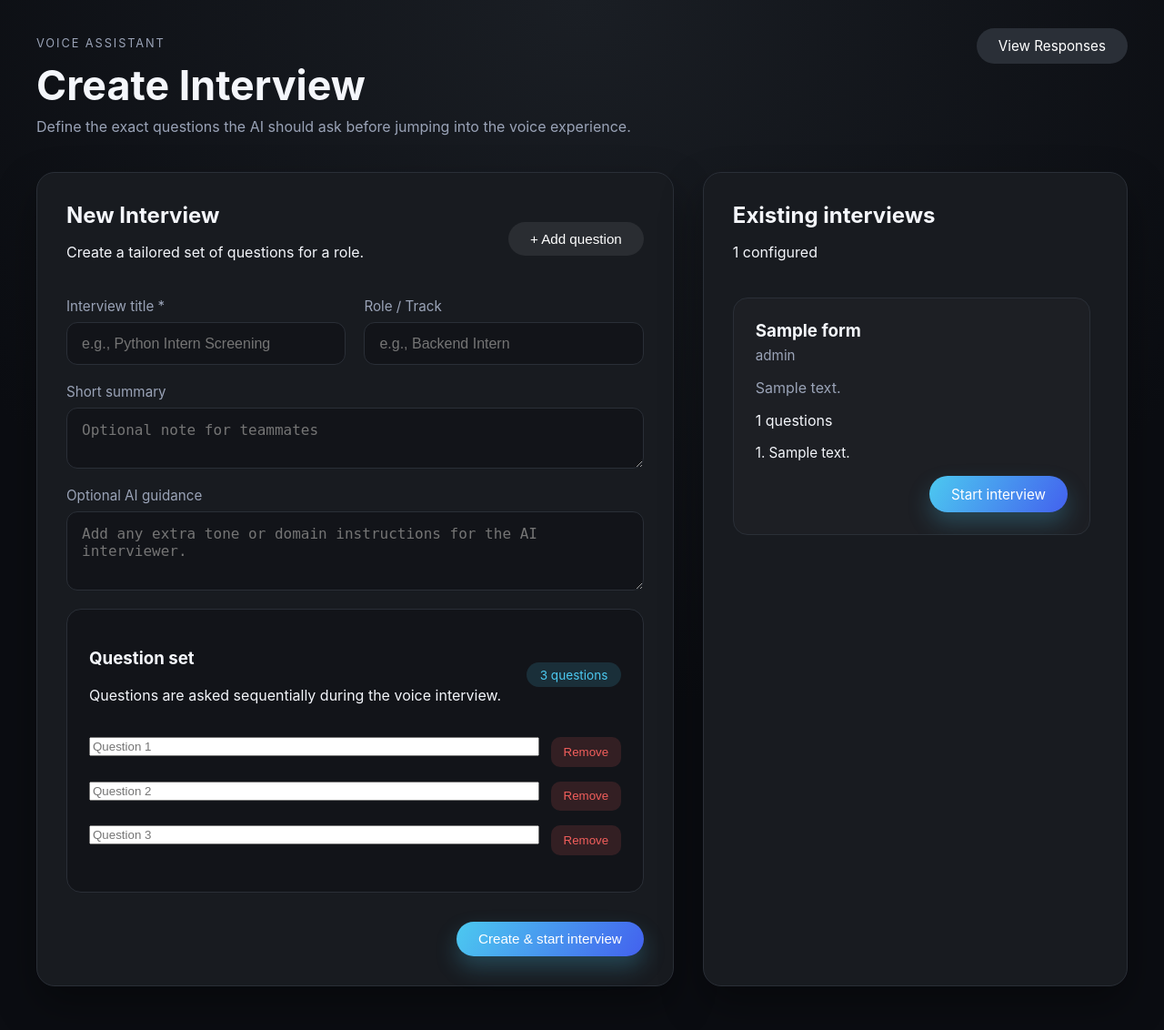
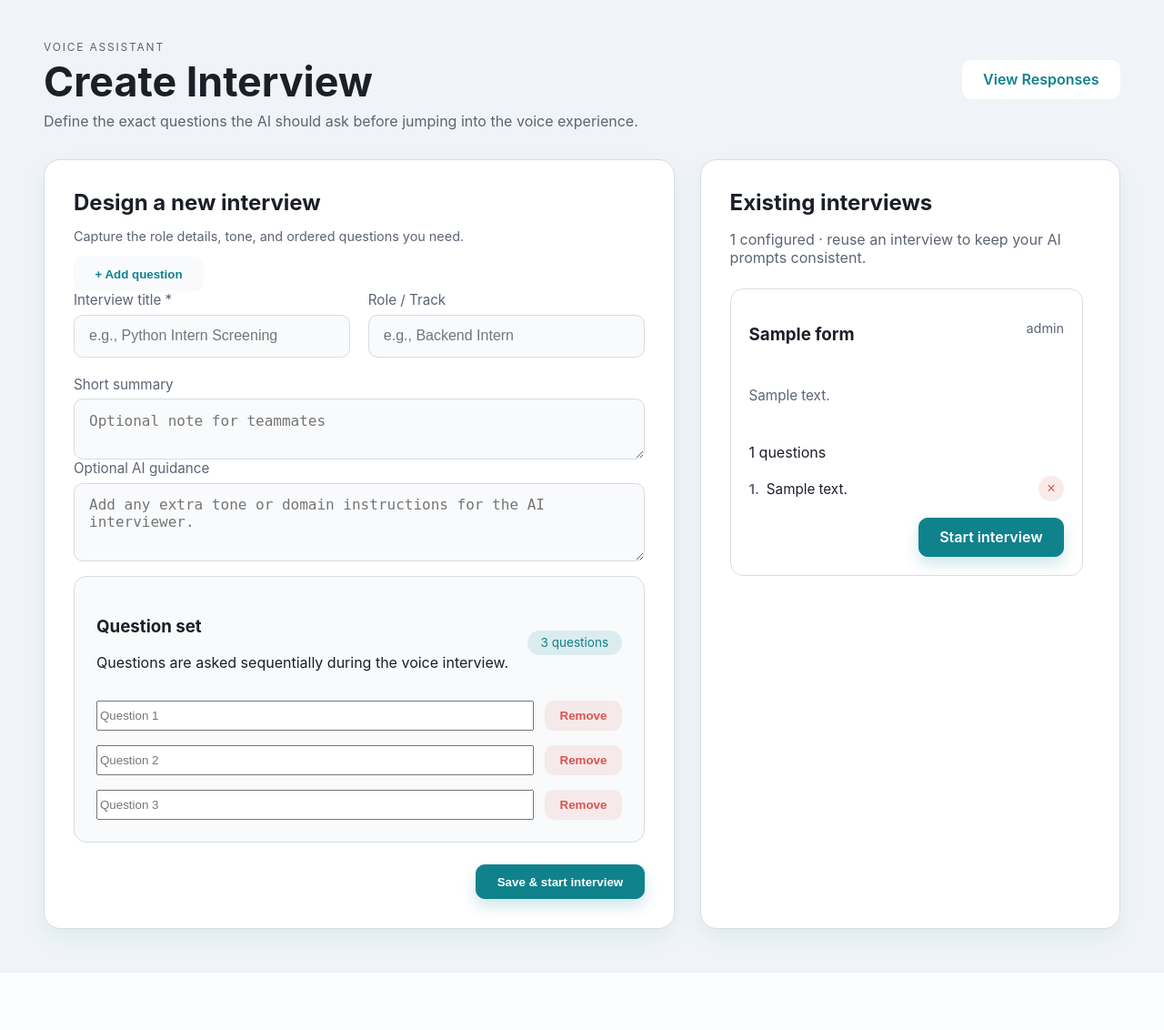
Before and after one commit to viswalegend27/OpenAI-FormBuilder-Application, a Django app: page / in a window 1280 px wide. Shown: the whole page at 91% size. After the commit the page ends 1043 px from the top, so only its background shows below. Run offline with Django 5.2, Linux system fonts and the light colour scheme; tables that the repository leaves empty hold one stand-in row (values such as "Sample post").

Commit message:
Updated inteview forms and Question responses ✅

```diff
--- a/form_ai/static/form_ai/css/interviews.css
+++ b/form_ai/static/form_ai/css/interviews.css
@@ -1,16 +1,14 @@
 :root {
-    font-size: 16px;
-    --bg: #0f1115;
-    --panel: #181b20;
-    --panel-alt: #121419;
-    --border: #2a2f37;
-    --text: #f4f6fb;
-    --muted: #9aa3b7;
-    --accent: #4cc9f0;
-    --accent-muted: rgba(76, 201, 240, 0.15);
-    --danger: #f25f5c;
-    --success: #90ee90;
-    --shadow: 0 20px 45px rgba(0, 0, 0, 0.35);
+    --bg: #f0f4f8;
+    --panel-bg: #ffffff;
+    --panel-muted: #f8fafc;
+    --border: #d7dce5;
+    --text: #1b1f27;
+    --muted: #5b6474;
+    --accent: #0f828c;
+    --accent-dark: #0a5c64;
+    --shadow: 0 10px 25px rgba(15, 130, 140, 0.08);
+    --danger: #d9534f;
 }
 
 *,
@@ -22,122 +20,117 @@
 body {
     margin: 0;
     min-height: 100vh;
-    background: radial-gradient(circle at top, #1a1e24, #0b0d12 60%);
+    font-family: "Inter", "Segoe UI", -apple-system, BlinkMacSystemFont, sans-serif;
+    background: var(--bg);
     color: var(--text);
-    font-family: "Inter", "Segoe UI", -apple-system, BlinkMacSystemFont, sans-serif;
 }
 
 a {
+    text-decoration: none;
     color: inherit;
-    text-decoration: none;
 }
 
 .header {
     display: flex;
+    align-items: center;
     justify-content: space-between;
-    align-items: flex-start;
-    padding: 2.5rem;
-    gap: 1.5rem;
+    padding: 2rem clamp(1rem, 4vw, 3rem);
 }
 
 .eyebrow {
     letter-spacing: 0.15em;
     text-transform: uppercase;
     color: var(--muted);
-    font-size: 0.8rem;
-    margin: 0 0 0.75rem;
+    font-size: 0.75rem;
+    margin-bottom: 0.25rem;
 }
 
 .header h1 {
     margin: 0;
-    font-size: clamp(2rem, 4vw, 2.8rem);
+    font-size: clamp(2rem, 4.5vw, 2.8rem);
 }
 
 .subtitle {
-    margin: 0.5rem 0 0;
+    margin: 0.35rem 0 0;
     color: var(--muted);
 }
 
-.header-actions .control-btn {
-    margin-left: 1rem;
+.header-actions {
+    display: flex;
+    gap: 0.75rem;
 }
 
 .layout {
     display: grid;
     grid-template-columns: 3fr 2fr;
-    gap: 2rem;
-    padding: 0 2.5rem 3rem;
+    gap: 1.75rem;
+    padding: 0 clamp(1rem, 4vw, 3rem) 3rem;
 }
 
-.builder-panel,
-.list-panel {
-    background: var(--panel);
+.panel {
+    background: var(--panel-bg);
+    border-radius: 18px;
     border: 1px solid var(--border);
-    border-radius: 20px;
-    padding: 2rem;
     box-shadow: var(--shadow);
+    padding: clamp(1.5rem, 4vw, 2rem);
 }
 
-.panel-header {
-    display: flex;
-    justify-content: space-between;
-    align-items: center;
-    margin-bottom: 1.5rem;
-    gap: 1rem;
-}
-
-.panel-header h2 {
+.panel h2 {
     margin: 0;
 }
 
 .control-btn {
-    border: none;
-    border-radius: 999px;
-    padding: 0.65rem 1.5rem;
-    font-size: 0.95rem;
+    border-radius: 10px;
+    border: 1px solid transparent;
+    padding: 0.65rem 1.4rem;
+    font-weight: 600;
     cursor: pointer;
-    transition: transform 0.15s ease, box-shadow 0.15s ease, background 0.2s;
-    color: #fff;
-    background: var(--border);
+    background: #fff;
+    color: var(--accent);
+    transition: background 0.2s ease, color 0.2s ease, border 0.2s ease;
 }
 
 .control-btn.primary {
-    background: linear-gradient(120deg, #4cc9f0, #4361ee);
-    box-shadow: 0 12px 25px rgba(76, 201, 240, 0.25);
+    background: var(--accent);
+    color: #fff;
+    border-color: var(--accent);
+    box-shadow: 0 8px 16px rgba(15, 130, 140, 0.2);
 }
 
 .control-btn.secondary {
-    background: rgba(255, 255, 255, 0.08);
+    background: var(--panel-muted);
+    color: var(--accent);
 }
 
-.control-btn:hover {
-    transform: translateY(-1px);
+.control-btn:hover:not(:disabled) {
+    background: var(--accent-dark);
+    color: #fff;
+    border-color: var(--accent-dark);
 }
 
 .form-grid {
     display: grid;
-    grid-template-columns: repeat(auto-fit, minmax(220px, 1fr));
+    grid-template-columns: repeat(auto-fit, minmax(240px, 1fr));
     gap: 1.25rem;
+    margin-bottom: 1.25rem;
 }
 
 .form-field {
     display: flex;
     flex-direction: column;
-    gap: 0.5rem;
-    margin-bottom: 1.25rem;
+    gap: 0.4rem;
+    color: var(--muted);
     font-size: 0.95rem;
-    color: var(--muted);
 }
 
 .form-field input,
 .form-field textarea {
-    width: 100%;
-    border-radius: 12px;
+    border-radius: 10px;
     border: 1px solid var(--border);
-    background: var(--panel-alt);
-    color: var(--text);
     padding: 0.85rem 1rem;
     font-size: 1rem;
+    background: var(--panel-muted);
+    color: var(--text);
     transition: border 0.2s ease, box-shadow 0.2s ease;
 }
 
@@ -145,39 +138,38 @@
 .form-field textarea:focus {
     outline: none;
     border-color: var(--accent);
-    box-shadow: 0 0 0 2px var(--accent-muted);
+    box-shadow: 0 0 0 2px rgba(15, 130, 140, 0.1);
+    background: #fff;
 }
 
 .questions-wrapper {
     margin-top: 1rem;
     padding: 1.5rem;
-    border-radius: 16px;
+    border-radius: 14px;
     border: 1px solid var(--border);
-    background: var(--panel-alt);
+    background: var(--panel-muted);
 }
 
 .questions-header {
     display: flex;
     justify-content: space-between;
     align-items: center;
+    gap: 0.75rem;
     flex-wrap: wrap;
-    gap: 0.5rem;
-    margin-bottom: 1.25rem;
 }
 
 .pill {
-    background: var(--accent-muted);
+    border-radius: 999px;
+    background: rgba(15, 130, 140, 0.12);
     color: var(--accent);
     padding: 0.35rem 0.9rem;
-    border-radius: 999px;
     font-size: 0.85rem;
 }
 
 .question-row {
     display: flex;
-    align-items: flex-start;
-    gap: 0.8rem;
-    margin-bottom: 1rem;
+    gap: 0.75rem;
+    margin-top: 1rem;
 }
 
 .question-row input {
@@ -185,29 +177,34 @@
 }
 
 .remove-question {
-    background: rgba(242, 95, 92, 0.15);
+    border-radius: 10px;
+    border: 1px solid transparent;
+    padding: 0.5rem 0.95rem;
+    background: rgba(217, 83, 79, 0.1);
     color: var(--danger);
-    border-radius: 10px;
-    border: none;
-    padding: 0.55rem 0.85rem;
     cursor: pointer;
-    transition: background 0.2s ease;
+    font-weight: 600;
 }
 
 .remove-question:hover {
-    background: rgba(242, 95, 92, 0.25);
+    background: rgba(217, 83, 79, 0.2);
 }
 
 .form-actions {
-    margin-top: 2rem;
+    margin-top: 1.5rem;
     display: flex;
     justify-content: flex-end;
+}
+
+.list-panel .panel-subtitle {
+    margin-bottom: 1.5rem;
+    color: var(--muted);
 }
 
 .interview-list {
     display: flex;
     flex-direction: column;
-    gap: 1.25rem;
+    gap: 1rem;
     max-height: calc(100vh - 220px);
     overflow-y: auto;
     padding-right: 0.5rem;
@@ -215,23 +212,29 @@
 
 .interview-card {
     border: 1px solid var(--border);
-    border-radius: 16px;
-    padding: 1.5rem;
-    background: rgba(255, 255, 255, 0.02);
+    border-radius: 14px;
+    padding: 1.25rem;
+    background: #fff;
+    display: flex;
+    flex-direction: column;
+    gap: 0.75rem;
 }
 
-.interview-card header h3 {
-    margin: 0 0 0.4rem;
+.interview-card header {
+    display: flex;
+    justify-content: space-between;
+    gap: 0.75rem;
+    flex-wrap: wrap;
 }
 
 .role-label {
-    margin: 0;
+    font-size: 0.9rem;
     color: var(--muted);
-    font-size: 0.95rem;
 }
 
 .summary-text {
     color: var(--muted);
+    font-size: 0.95rem;
 }
 
 .question-preview ul {
@@ -239,11 +242,43 @@
     margin: 0.5rem 0 0;
     padding: 0;
     color: var(--text);
+    font-size: 0.95rem;
 }
 
 .question-preview li {
-    margin-bottom: 0.4rem;
-    font-size: 0.95rem;
+    margin-bottom: 0.35rem;
+    display: flex;
+    align-items: center;
+    gap: 0.5rem;
+}
+
+.question-label {
+    font-weight: 600;
+    color: var(--muted);
+}
+
+.question-text {
+    flex: 1;
+}
+
+.delete-question-btn {
+    border: none;
+    background: rgba(217, 83, 79, 0.12);
+    color: var(--danger);
+    border-radius: 50%;
+    width: 28px;
+    height: 28px;
+    line-height: 1;
+    font-size: 1rem;
+    cursor: pointer;
+    display: flex;
+    align-items: center;
+    justify-content: center;
+    transition: background 0.2s ease;
+}
+
+.delete-question-btn:hover {
+    background: rgba(217, 83, 79, 0.25);
 }
 
 .muted-text {
@@ -252,16 +287,16 @@
 }
 
 .card-actions {
-    margin-top: 1rem;
     display: flex;
     justify-content: flex-end;
 }
 
 .empty-state {
-    border: 1px dashed var(--border);
-    border-radius: 16px;
     padding: 2rem;
     text-align: center;
+    border: 1px dashed var(--border);
+    border-radius: 14px;
+    background: var(--panel-muted);
     color: var(--muted);
 }
 
@@ -272,11 +307,11 @@
     transform: translateX(-50%) translateY(150%);
     background: rgba(0, 0, 0, 0.85);
     color: #fff;
-    padding: 0.85rem 1.4rem;
+    padding: 0.85rem 1.2rem;
     border-radius: 999px;
-    transition: transform 0.25s ease, opacity 0.25s ease;
+    transition: transform 0.2s ease, opacity 0.2s ease;
     opacity: 0;
-    z-index: 20;
+    z-index: 10;
 }
 
 .toast.show {
--- a/form_ai/static/form_ai/js/interviews.js
+++ b/form_ai/static/form_ai/js/interviews.js
@@ -1,3 +1,5 @@
+const builderLog = (...args) => console.log("[InterviewBuilder]", ...args);
+
 class Toast {
     constructor(el) {
         this.el = el;
@@ -52,6 +54,7 @@
         row.append(input, removeBtn);
         this.listEl.appendChild(row);
         this.updateCount();
+        builderLog("Question row added", { order: this.listEl.children.length, value });
     }
 
     removeQuestion(row) {
@@ -90,6 +93,7 @@
         this.submitBtn = this.form?.querySelector("button[type='submit']");
         this.questionManager = new QuestionManager(this.questionList, this.questionCount);
         this.bindEvents();
+        builderLog("Builder initialized");
     }
 
     bindEvents() {
@@ -119,6 +123,7 @@
             return null;
         }
 
+        builderLog("Collected payload", payload);
         return payload;
     }
 
@@ -131,6 +136,7 @@
 
         try {
             this.setLoading(true);
+            builderLog("Submitting interview creation");
             const response = await fetch("/api/interviews/", {
                 method: "POST",
                 headers: { "Content-Type": "application/json" },
@@ -139,14 +145,17 @@
 
             const data = await response.json().catch(() => ({}));
             if (!response.ok) {
+                builderLog("Interview creation failed", data);
                 throw new Error(data.error || "Failed to create interview");
             }
 
+            builderLog("Interview created", data);
             this.toast.show("Interview created. Redirecting...");
             setTimeout(() => {
                 window.location.assign(data.redirect_url || "/");
             }, 1200);
         } catch (error) {
+            builderLog("Creation error", error);
             this.toast.show(error.message || "Something went wrong");
         } finally {
             this.setLoading(false);
@@ -156,10 +165,78 @@
     setLoading(state) {
         if (!this.submitBtn) return;
         this.submitBtn.disabled = state;
-        this.submitBtn.textContent = state ? "Creating..." : "Create & start interview";
+        this.submitBtn.textContent = state ? "Saving..." : "Save & start interview";
+    }
+}
+
+class ExistingInterviewManager {
+    constructor(toast) {
+        this.toast = toast;
+        this.bindDeleteButtons();
+    }
+
+    bindDeleteButtons() {
+        document.querySelectorAll(".delete-question-btn").forEach((btn) => {
+            if (btn._wired) return;
+            btn._wired = true;
+            btn.addEventListener("click", () => this.handleDelete(btn));
+        });
+    }
+
+    async handleDelete(button) {
+        const questionId = button.dataset.questionId;
+        if (!questionId) return;
+        if (!window.confirm("Delete this question from the interview?")) return;
+
+        const questionItem = button.closest(".question-item");
+        const card = button.closest(".interview-card");
+
+        button.disabled = true;
+        const originalLabel = button.textContent;
+        button.textContent = "…";
+
+        try {
+            const response = await fetch(
+                `/api/interviews/questions/${questionId}/`,
+                { method: "DELETE" }
+            );
+            const data = await response.json().catch(() => ({}));
+
+            if (!response.ok) {
+                throw new Error(data.error || "Failed to delete question");
+            }
+
+            questionItem?.remove();
+            this.resequenceQuestions(card);
+            this.toast?.show?.("Question deleted");
+        } catch (error) {
+            console.error("Delete question failed", error);
+            this.toast?.show?.(error.message || "Delete failed");
+        } finally {
+            button.disabled = false;
+            button.textContent = originalLabel;
+        }
+    }
+
+    resequenceQuestions(card) {
+        if (!card) return;
+        const items = card.querySelectorAll(".question-item");
+        const countLabel = card.querySelector(".question-count");
+
+        items.forEach((item, idx) => {
+            const labelEl = item.querySelector(".question-label");
+            if (labelEl) {
+                labelEl.textContent = `${idx + 1}.`;
+            }
+        });
+
+        if (countLabel) {
+            countLabel.textContent = `${items.length} question${items.length === 1 ? "" : "s"}`;
+        }
     }
 }
 
 document.addEventListener("DOMContentLoaded", () => {
-    new InterviewBuilderApp();
+    const builder = new InterviewBuilderApp();
+    new ExistingInterviewManager(builder.toast);
 });
--- a/form_ai/templates/form_ai/interviews.html
+++ b/form_ai/templates/form_ai/interviews.html
@@ -23,11 +23,11 @@
     </header>
 
     <main class="layout">
-        <section class="builder-panel">
+        <section class="panel builder-panel">
             <div class="panel-header">
                 <div>
-                    <h2>New Interview</h2>
-                    <p>Create a tailored set of questions for a role.</p>
+                    <h2>Design a new interview</h2>
+                    <p class="muted-text">Capture the role details, tone, and ordered questions you need.</p>
                 </div>
                 <button id="add-question" class="control-btn secondary" type="button">+ Add question</button>
             </div>
@@ -67,23 +67,25 @@
                 </div>
 
                 <div class="form-actions">
-                    <button type="submit" class="control-btn primary">Create &amp; start interview</button>
+                    <button type="submit" class="control-btn primary">Save &amp; start interview</button>
                 </div>
             </form>
         </section>
 
-        <section class="list-panel">
+        <section class="panel list-panel">
             <div class="panel-header">
                 <div>
                     <h2>Existing interviews</h2>
-                    <p>{{ existing_count }} configured</p>
+                    <p class="panel-subtitle">
+                        {{ existing_count }} configured · reuse an interview to keep your AI prompts consistent.
+                    </p>
                 </div>
             </div>
 
             {% if interviews %}
             <div class="interview-list">
                 {% for interview in interviews %}
-                <article class="interview-card">
+                <article class="interview-card" data-interview-id="{{ interview.id }}">
                     <header>
                         <h3>{{ interview.title }}</h3>
                         {% if interview.role %}
@@ -92,18 +94,29 @@
                     </header>
                     {% if interview.summary %}
                     <p class="summary-text">{{ interview.summary }}</p>
+                    {% else %}
+                    <p class="summary-text muted-text">No summary provided yet.</p>
                     {% endif %}
 
                     {% with questions=interview.questions.all %}
-                    <div class="question-preview">
+                    <div class="question-preview" data-question-count="{{ questions|length }}">
                         <p class="question-count">{{ questions|length }} questions</p>
                         <ul>
-                            {% for question in questions|slice:":3" %}
-                            <li>{{ forloop.counter }}. {{ question.question_text }}</li>
+                            {% for question in questions %}
+                            <li class="question-item" data-question-id="{{ question.id }}">
+                                <span class="question-label">{{ forloop.counter }}.</span>
+                                <span class="question-text">{{ question.question_text }}</span>
+                                <button
+                                    type="button"
+                                    class="delete-question-btn"
+                                    data-question-id="{{ question.id }}"
+                                    aria-label="Delete question {{ forloop.counter }}">
+                                    ×
+                                </button>
+                            </li>
+                            {% empty %}
+                            <li class="muted-text">No questions yet.</li>
                             {% endfor %}
-                            {% if questions|length > 3 %}
-                            <li class="muted-text">+ {{ questions|length|add:"-3" }} more</li>
-                            {% endif %}
                         </ul>
                     </div>
                     {% endwith %}
--- a/form_ai/urls.py
+++ b/form_ai/urls.py
@@ -14,6 +14,11 @@
     ),
     # API endpoints
     path("api/interviews/", views.create_interview, name="create_interview"),
+    path(
+        "api/interviews/questions/<int:question_id>/",
+        views.delete_interview_question,
+        name="delete_interview_question",
+    ),
     path("api/session", views.create_realtime_session, name="create_realtime_session"),
     path("api/conversation/", views.save_conversation, name="save_conversation"),
     path(
--- a/form_ai/views.py
+++ b/form_ai/views.py
@@ -80,6 +80,7 @@
     interview_questions: list[str] | None = None
 
     if interview_id:
+        print(f"[SESSION] Requested interview_id={interview_id}")
         interview = (
             InterviewForm.objects.prefetch_related("questions")
             .filter(id=interview_id)
@@ -87,7 +88,13 @@
         )
         if interview:
             interview_questions = interview.question_texts()
+            print(
+                f"[SESSION] Using interview {interview.id} with "
+                f"{len(interview_questions)} questions"
+            )
             payload["instructions"] = C.build_interview_instructions(interview)
+        else:
+            logger.warning("Interview %s not found for session payload", interview_id)
 
     if body.get("assessment_mode"):
         qualification = body.get("qualification", "")
@@ -99,11 +106,25 @@
                 interview_questions = [
                     str(item).strip() for item in questions_from_body if str(item).strip()
                 ]
+                print(
+                    "[SESSION] Using question payload from frontend: "
+                    f"{len(interview_questions)} items"
+                )
+
+        if not interview_questions:
+            raise AppError(
+                "Assessment questions are missing. Reopen the interview builder and retry.",
+                status=400,
+            )
 
         payload["instructions"] = C.get_assessment_persona(
             qualification,
             experience,
             questions=interview_questions,
+        )
+        print(
+            f"[SESSION] Built assessment persona for {qualification}/{experience} "
+            f"with {len(interview_questions)} questions"
         )
         payload.pop("tools", None)
         payload.pop("tool_choice", None)
@@ -118,15 +139,18 @@
 
 def interview_builder(request):
     """Render interview creation and listing page."""
-    interviews = (
+    interviews_queryset = (
         InterviewForm.objects.prefetch_related("questions").order_by("-updated_at")
     )
+    interviews = list(interviews_queryset)
+    print(f"[INTERVIEW_BUILDER] Loaded {len(interviews)} interviews")
+
     return render(
         request,
         "form_ai/interviews.html",
         {
             "interviews": interviews,
-            "existing_count": interviews.count(),
+            "existing_count": len(interviews),
         },
     )
 
@@ -144,6 +168,8 @@
         {"number": idx, "text": text}
         for idx, text in enumerate(interview.question_texts(), start=1)
     ]
+
+    print(f"[VOICE_PAGE] Loaded interview {interview.id} for realtime session")
 
     return render(
         request,
@@ -239,6 +265,7 @@
 def create_interview(request):
     """Create interview form with its ordered questions."""
     body = safe_json_parse(request.body)
+    print(f"[CREATE_INTERVIEW] Raw payload: {body}")
 
     title = validate_field(body, "title", str)
     if not title or not title.strip():
@@ -272,6 +299,10 @@
 
     redirect_path = reverse("voice_page", args=[interview.id])
     redirect_url = request.build_absolute_uri(redirect_path)
+    print(
+        f"[CREATE_INTERVIEW] Created interview {interview.id} "
+        f"({len(cleaned_questions)} questions)"
+    )
 
     return json_ok(
         {
@@ -280,6 +311,46 @@
             "redirect_url": redirect_url,
         },
         status=201,
+    )
+
+
+@csrf_exempt
+@require_http_methods(["DELETE"])
+@handle_view_errors("Failed to delete interview question")
+@transaction.atomic
+def delete_interview_question(request, question_id: int):
+    """Delete a single interview question and resequence the remainder."""
+    question = get_object_or_fail(
+        InterviewQuestion.objects.select_related("form"), id=question_id
+    )
+    form = question.form
+
+    if form.questions.count() <= 1:
+        raise AppError(
+            "At least one question is required per interview. Add another question before deleting this one.",
+            status=400,
+        )
+
+    print(
+        f"[DELETE_QUESTION] Removing Q{question.sequence_number} "
+        f"from interview {form.id}"
+    )
+    question.delete()
+
+    # Resequence remaining questions for consistent ordering
+    remaining = form.questions.order_by("sequence_number", "id")
+    for idx, item in enumerate(remaining, start=1):
+        if item.sequence_number != idx:
+            InterviewQuestion.objects.filter(id=item.id).update(
+                sequence_number=idx
+            )
+
+    return json_ok(
+        {
+            "interview_id": str(form.id),
+            "question_id": question_id,
+            "remaining_questions": remaining.count(),
+        }
     )
 
 
@@ -377,9 +448,14 @@
         )
 
     interview_form = conversation.interview_form
-    questions_list = (
-        interview_form.question_texts() if interview_form else C.get_questions()
-    )
+    if not interview_form:
+        logger.error("[GENERATE] Conversation %s missing interview reference", conv_id)
+        return json_fail(
+            "Interview reference missing. Please create a new voice interview from the builder.",
+            status=400,
+        )
+
+    questions_list = interview_form.question_texts()
 
     if not questions_list:
         return json_fail(
@@ -402,6 +478,10 @@
             )
             for idx, text in enumerate(questions_list, start=1)
         ]
+    )
+    print(
+        f"[GENERATE] Assessment {assessment.id} created with "
+        f"{len(questions_list)} questions for interview {interview_form.id}"
     )
 
     # Generate secure URL
```
Also changed, not shown: form_ai/constants.py (+9 -3 lines), form_ai/static/form_ai/js/voice.js (+8 -0 lines).
